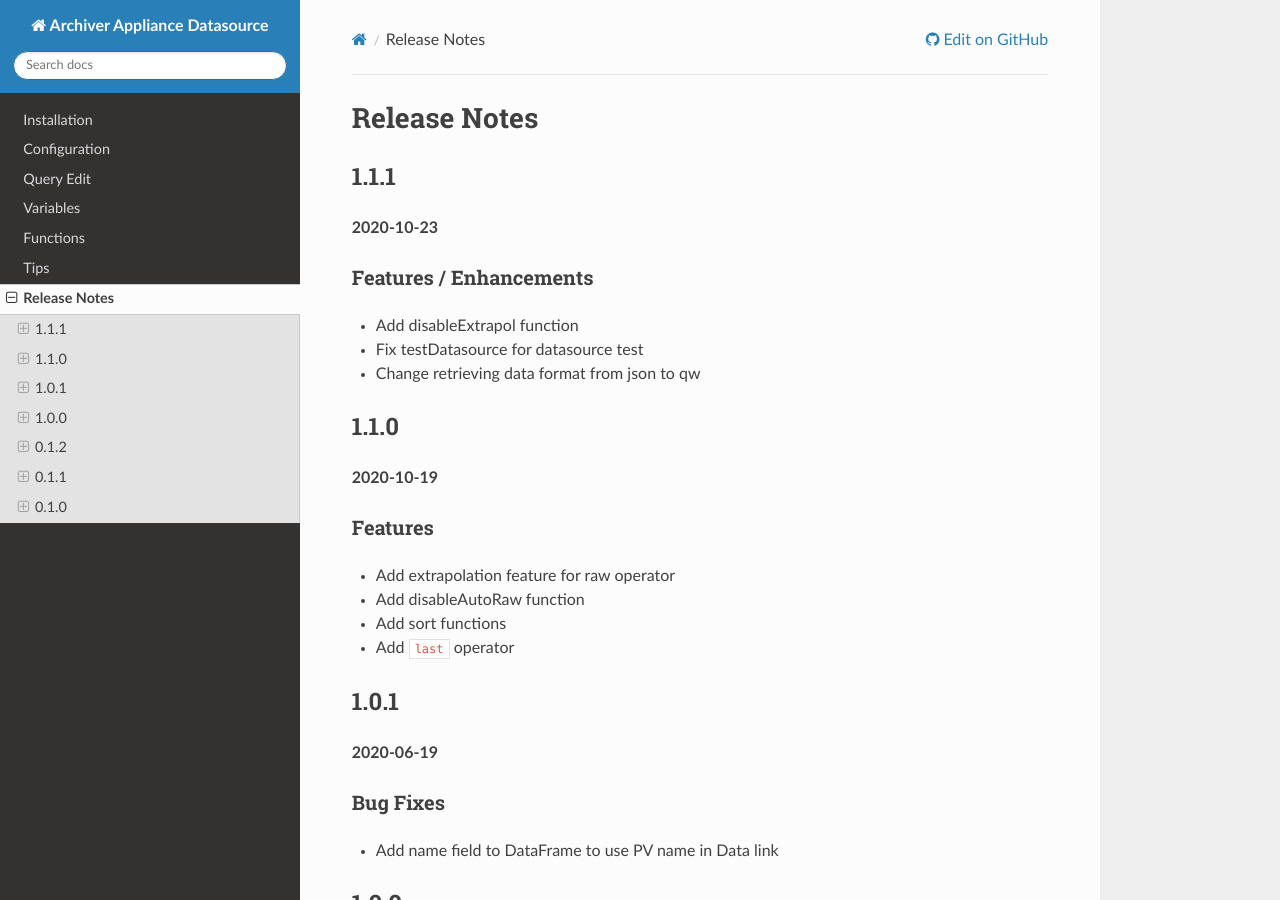
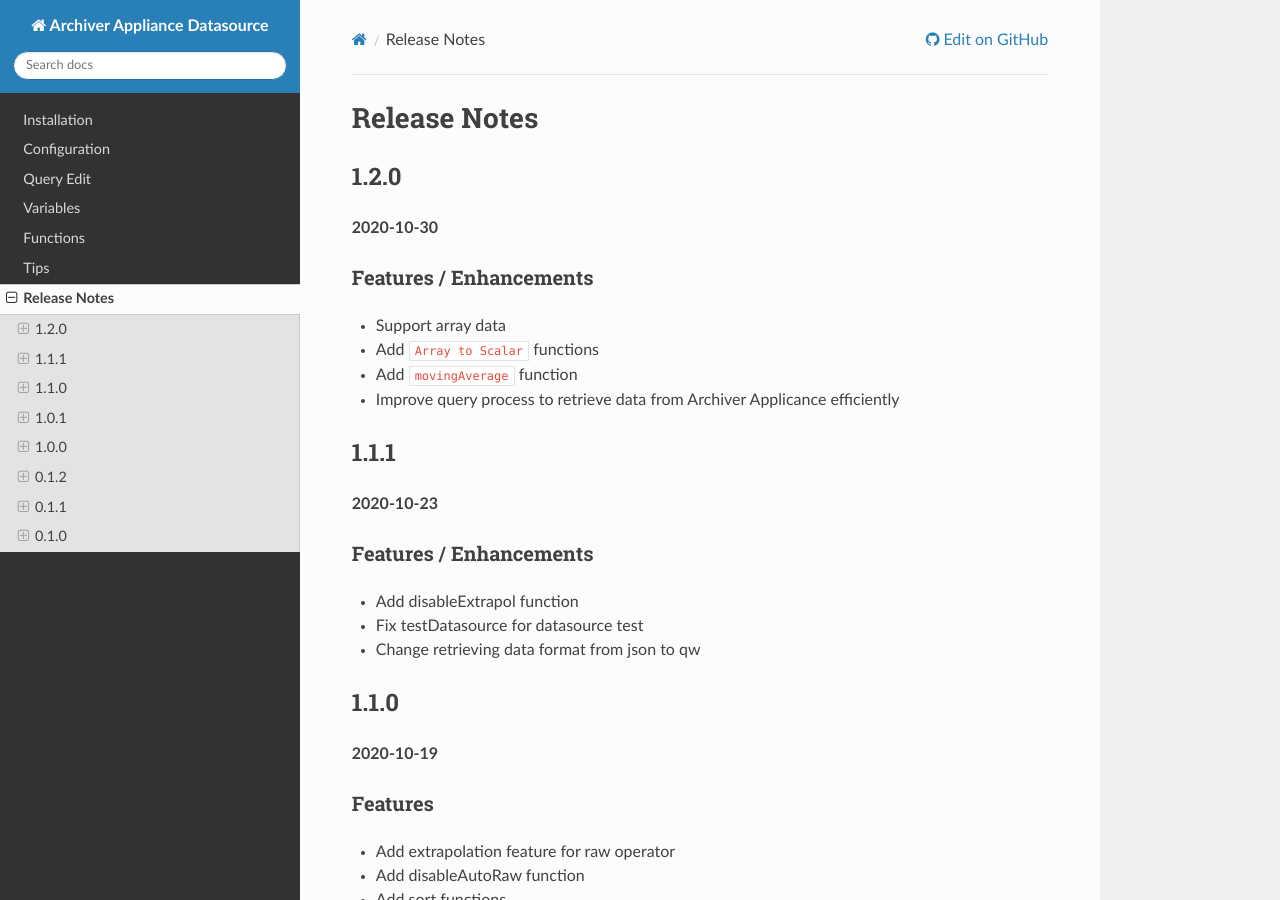
Before and after one commit to sasaki77/archiverappliance-datasource, a Sphinx documentation site: the page built from docs/releases.md, in a window 1280 px wide and 900 px high. Built offline with Sphinx 7.4.7 and the Read the Docs theme 2.0.0, drawn with Linux system fonts in a browser that asks for light colours.

Commit message:
Update to release v1.2.0

```diff
--- a/docs/releases.md
+++ b/docs/releases.md
@@ -1,4 +1,14 @@
 # Release Notes
+## 1.2.0
+
+**2020-10-30**
+
+### Features / Enhancements
+- Support array data
+- Add `Array to Scalar` functions
+- Add `movingAverage` function
+- Improve query process to retrieve data from Archiver Applicance efficiently
+
 ## 1.1.1
 
 **2020-10-23**
--- a/package.json
+++ b/package.json
@@ -1,7 +1,7 @@
 {
   "name": "sasaki77-archiver-appliance",
   "private": true,
-  "version": "1.1.1",
+  "version": "1.2.0",
   "description": "ArchiverAppliance",
   "main": "index.js",
   "scripts": {
```
